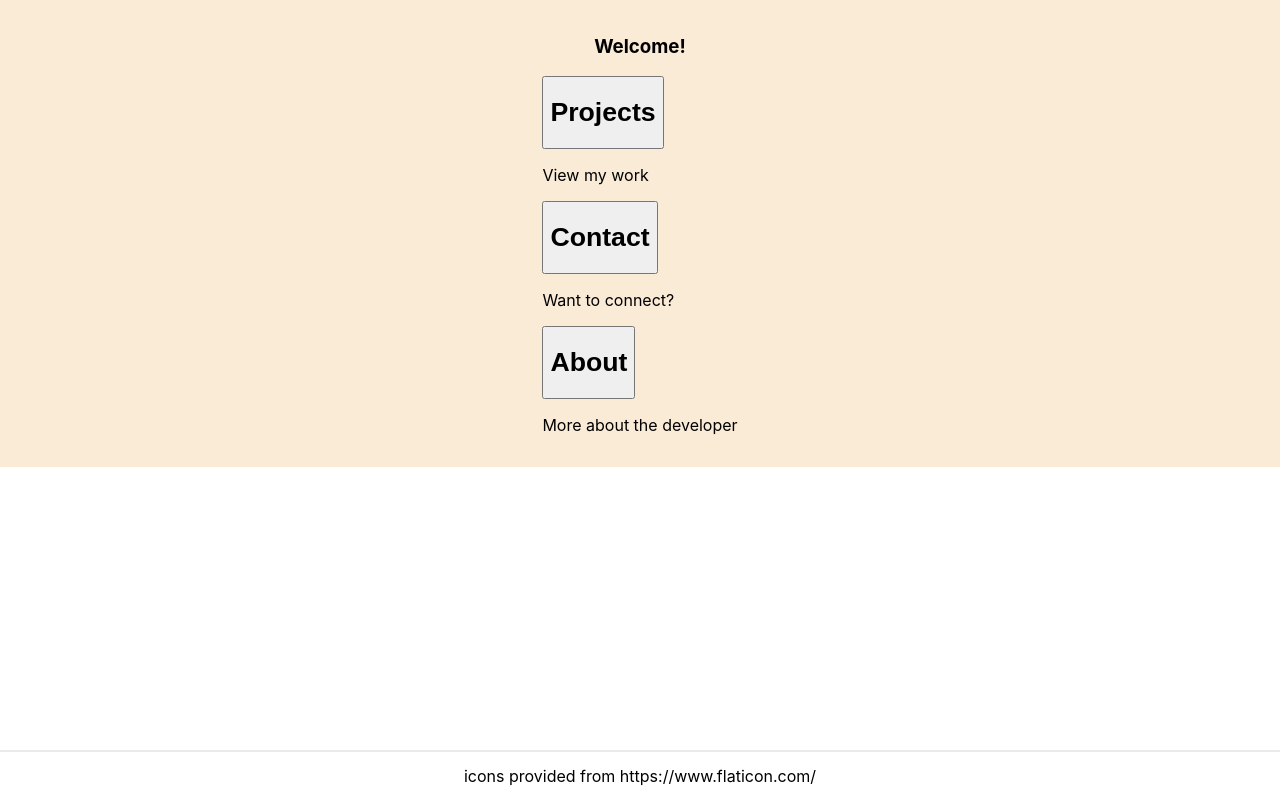
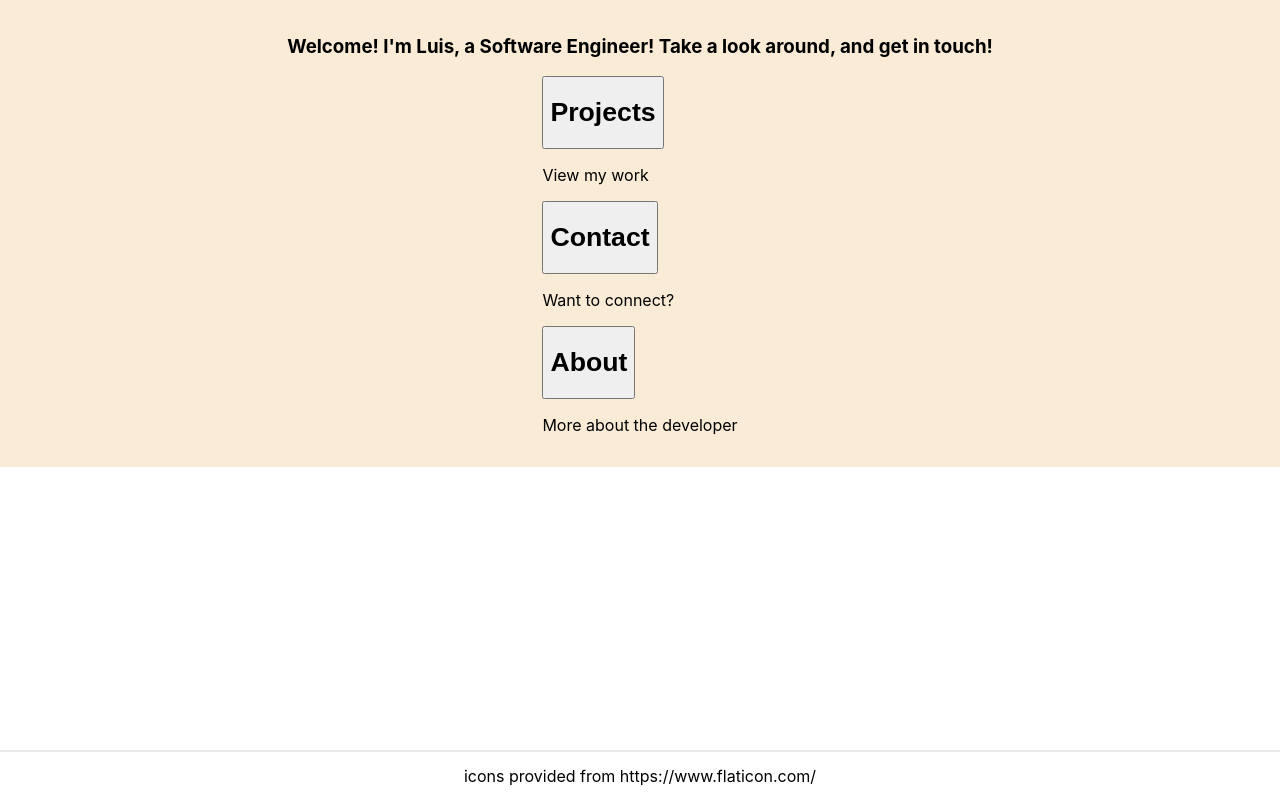
Before and after one commit to LSanchez17/portfolio, a Next.js app: page / in a window 1280 px wide. Built offline with nearby package versions, Linux system fonts and the light colour scheme.

Commit message:
minor text changes, and padding changes

```diff
--- a/pages/about.js
+++ b/pages/about.js
@@ -36,7 +36,7 @@ const about = ({projects, contacts, reset}) => {
                     <p className='leading-loose text-2xl flex items-end pb-3'><img className='grayscale-0 w-64 h-64 rounded-full items-start pt-5 pr-3' src='./plantTopia.jpeg'></img>
                     Software Engineer. Writing quality, tested, and scalable code. Experienced with modern frameworks,
                     tools, and libraries. I love creating solutions to problems, automating repetitive tasks to save time and resources, and improving the
-                    lives of those around me with code is what I strive for. I improve my craft through educational opportunities, conferences/meet ups,
+                    lives of those around me with code. I improve my craft through educational opportunities, conferences/meet ups,
                     articles, and side projects.
                     </p>
                 </div>
--- a/pages/home.js
+++ b/pages/home.js
@@ -30,12 +30,12 @@ const HomePage = ({projects, contacts, about}) => {
 
           <main className={styles.main}>
 
-            <div className='p-48'>
-                <h3 className='text-4xl static'>
-                Welcome!
+            <div className='p-4'>
+                <h3 className='text-4xl static text-center'>
+                Welcome! I'm Luis, a Software Engineer! Take a look around, and get in touch!
                 </h3>
             </div>
-
+            <div className='p-40 m-33'></div>
             <div className='grid grid-rows-1 grid-flow-col gap-3 justify-evenly'>
                 <div className='border-3 m-1 p-8 shadow-2xl rounded-full h-48 w-48'>
                   <div className='pt-8 text-center'>
```
